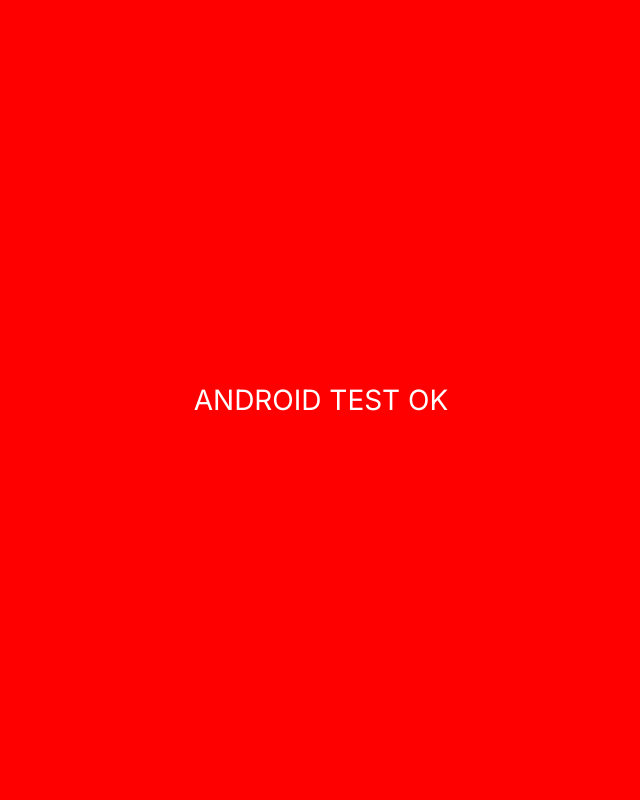
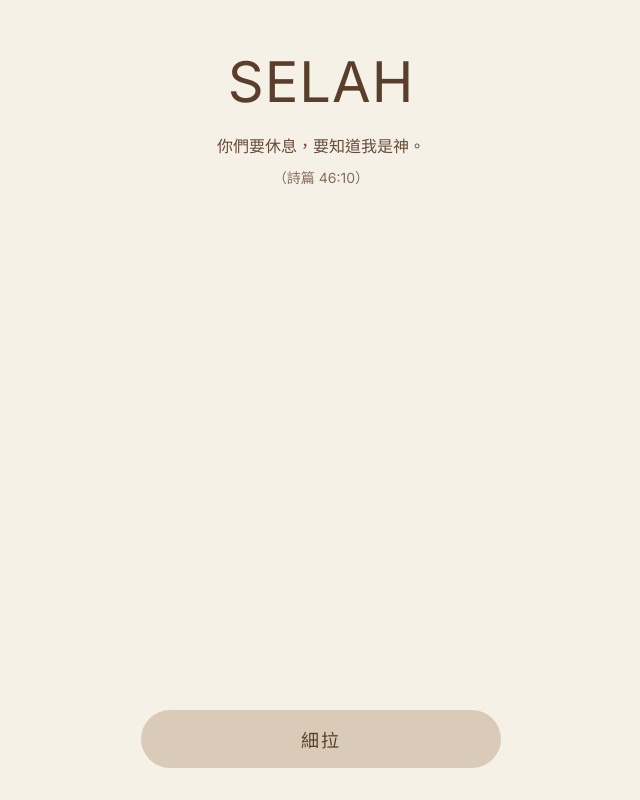
Before and after one commit to buzyfire-coder/selah-pwa, a Next.js app: page / in a window 1280 px wide. Shown: the whole page, without its empty margins (319-959 px from the left). Built offline with nearby package versions, Linux system fonts and the light colour scheme.

Commit message:
back to normal test

```diff
--- a/app/page.tsx
+++ b/app/page.tsx
@@ -1,19 +1,65 @@
+import Link from "next/link";
+
 export default function Home() {
   return (
-    <div
-      style={{
-        position: "fixed",
-        inset: 0,
-        background: "red",
-        color: "white",
-        display: "flex",
-        alignItems: "center",
-        justifyContent: "center",
-        fontSize: 28,
-        zIndex: 999999,
-      }}
-    >
-      ANDROID TEST OK
-    </div>
+    <main style={styles.page}>
+      <div style={styles.centerBlock}>
+        <div style={styles.title}>SELAH</div>
+        <div style={styles.verse}>你們要休息，要知道我是神。</div>
+        <div style={styles.ref}>（詩篇 46:10）</div>
+      </div>
+
+      <Link href="/time" style={styles.button}>
+        細拉
+      </Link>
+    </main>
   );
 }
+
+const styles: Record<string, React.CSSProperties> = {
+  page: {
+    minHeight: "100dvh",
+    background: "#F6F1E7",
+    display: "flex",
+    flexDirection: "column",
+    alignItems: "center",
+    justifyContent: "space-between",
+    padding: "48px 24px 32px",
+    overflow: "hidden",
+  },
+  centerBlock: {
+    width: "100%",
+    maxWidth: 420,
+    textAlign: "center",
+  },
+  title: {
+    fontSize: 56,
+    color: "#5A3E2B",
+    letterSpacing: 1,
+  },
+  verse: {
+    marginTop: 16,
+    fontSize: 16,
+    lineHeight: 1.8,
+    color: "#5A3E2B",
+    opacity: 0.92,
+  },
+  ref: {
+    marginTop: 6,
+    fontSize: 14,
+    color: "#5A3E2B",
+    opacity: 0.72,
+  },
+  button: {
+    width: "100%",
+    maxWidth: 360,
+    textAlign: "center",
+    padding: "16px 20px",
+    borderRadius: 999,
+    background: "#D9CBB8",
+    color: "#5A3E2B",
+    textDecoration: "none",
+    fontSize: 18,
+    letterSpacing: 2,
+  },
+};
```
